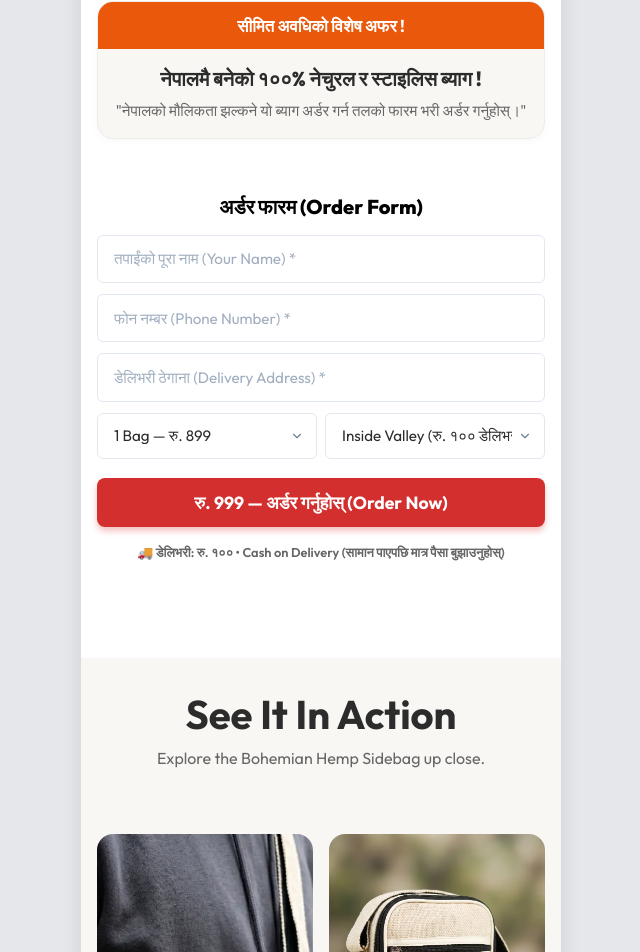
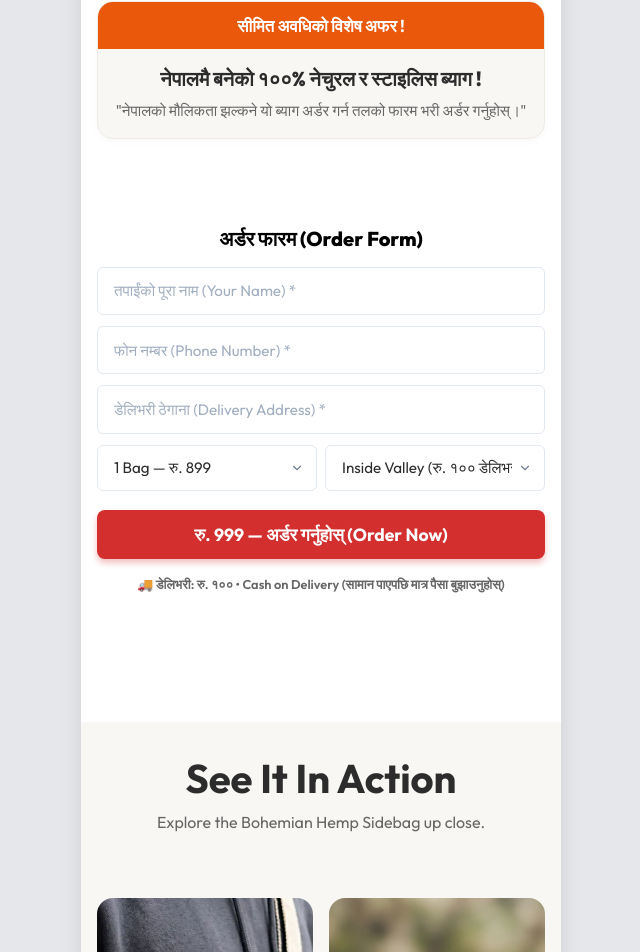
Before and after one commit to mail-revenueorbits/boho-nepal-landing, a React (Vite) app: page / in a window 1280 px wide. Shown: the part 2321-3273 px from the top of the page, without its empty margins (319-959 px from the left). Built offline with nearby package versions, Linux system fonts and the light colour scheme; no server answers.

Commit message:
style: maximize order form margins on top and bottom for ultra-breathable layout

```diff
--- a/src/components/OfferSection.css
+++ b/src/components/OfferSection.css
@@ -44,8 +44,8 @@
 .order-form-container {
   background-color: #FFFFFF;
   padding: var(--space-sm) 0;
-  margin-top: 2.5rem;
-  margin-bottom: 3rem;
+  margin-top: 4.5rem;
+  margin-bottom: 5rem;
   scroll-margin-top: 10px;
 }
 
```
